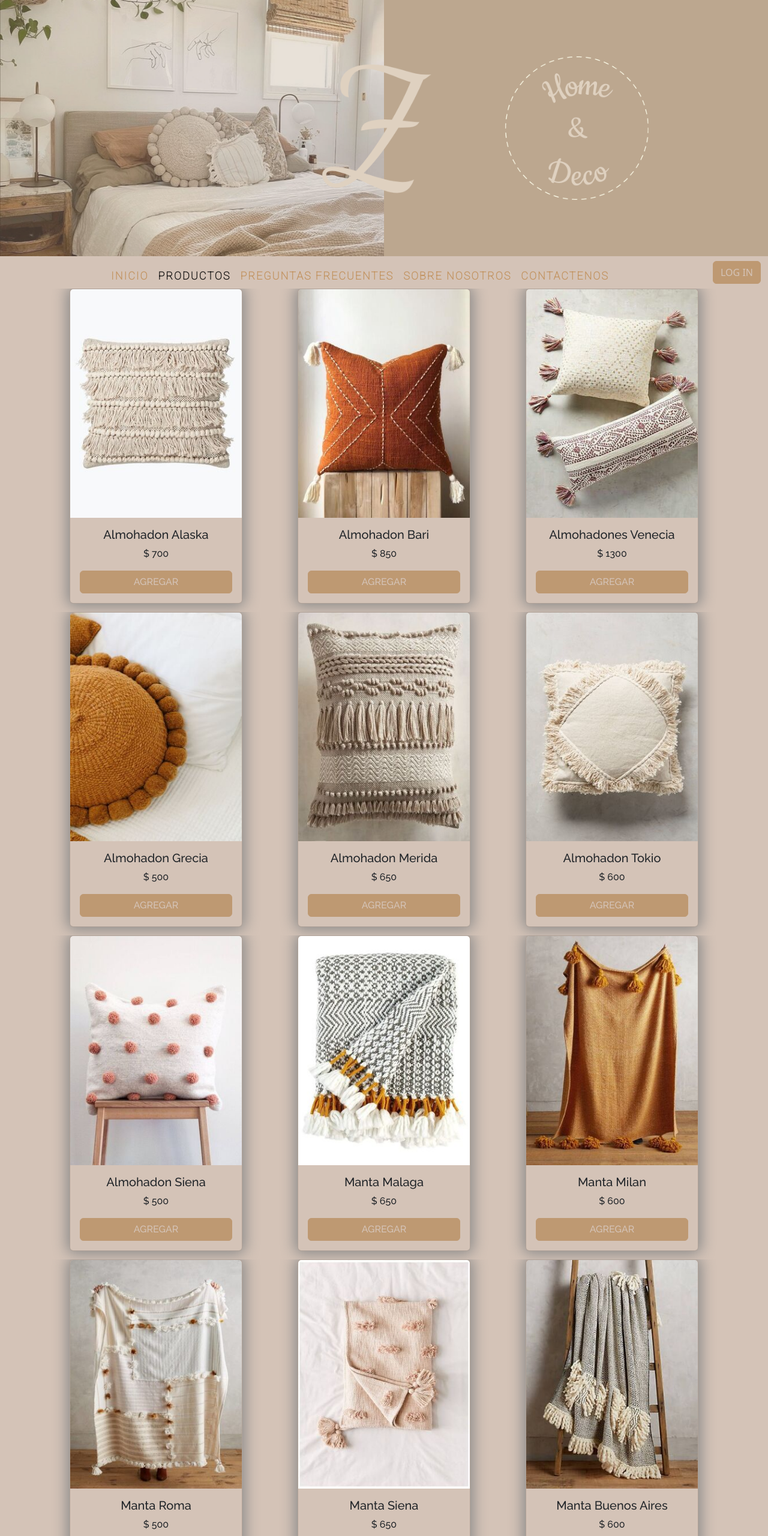
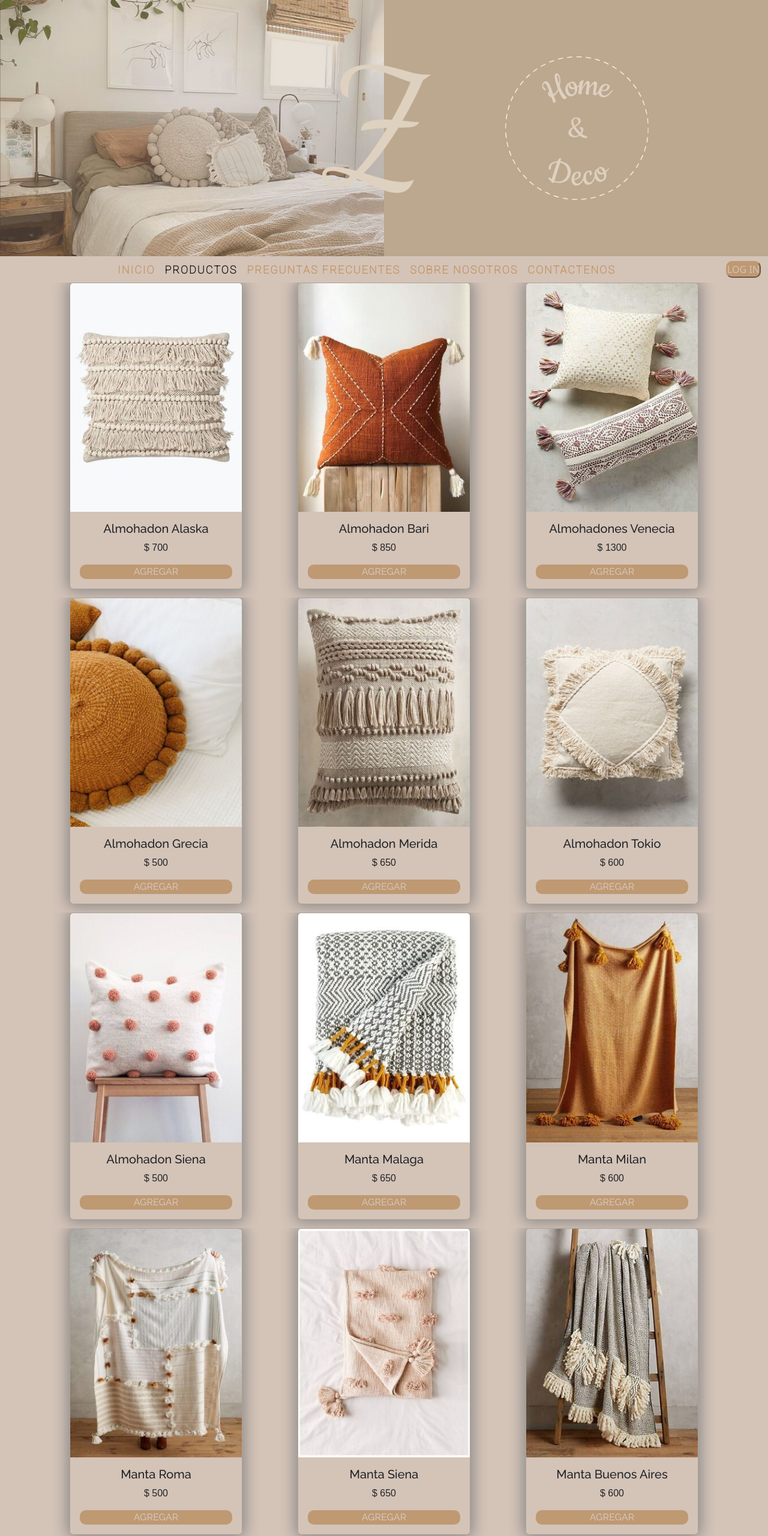
Before and after one commit to pskocir/zhomeanddeco-bootstrap, a website: page pages/productos.html in a window 1280 px wide. Shown: the top 2560 px of the page at 60% size. Drawn offline with nearby package versions, Linux system fonts and the light colour scheme.

Commit message:
Modificando botones y tarjetas

```diff
--- a/pages/productos.html
+++ b/pages/productos.html
@@ -62,7 +62,7 @@
           </ul>
           <form class="d-flex">
 
-            <button class="btn btn-destacado" type="submit">LOG IN</button>
+            <button class="btn-destacado" type="submit">LOG IN</button>
           </form>
         </div>
       </div>
@@ -73,11 +73,11 @@
       <div class="row">
         <div class="col-lg-4 col-md-4 col-sm-12 d-flex justify-content-center">
           <div class="card card-mod" style="width: 18rem;">
-            <img src="../images/almohadon_alaska.jpeg" class="card-img-top" alt="Almohadon Alaska">
+            <img src="../images/almohadon_alaska.jpeg" alt="Almohadon Alaska">
             <div class="card-body">
-              <h5 class="card-title">Almohadon Alaska</h5>
-              <p class="card-text">$ 700</p>
-              <a href="#" class="btn btn-destacado">AGREGAR</a>
+              <h5>Almohadon Alaska</h5>
+              <p style="font-family:Arial, Helvetica, sans-serif;">$ 700</p>
+              <a href="#" class="btn-destacado">AGREGAR</a>
             </div>
           </div>
         </div>
@@ -86,11 +86,11 @@
 
         <div class="col-lg-4 col-md-4 col-sm-12 d-flex justify-content-center">
           <div class="card card-mod" style="width: 18rem;">
-            <img src="../images/almohadon_bari.jpeg" class="card-img-top" alt="Almohadon Bari">
+            <img src="../images/almohadon_bari.jpeg" alt="Almohadon Bari">
             <div class="card-body">
-              <h5 class="card-title">Almohadon Bari</h5>
-              <p class="card-text">$ 850</p>
-              <a href="#" class="btn btn-destacado">AGREGAR</a>
+              <h5>Almohadon Bari</h5>
+              <p style="font-family:Arial, Helvetica, sans-serif;">$ 850</p>
+              <a href="#" class="btn-destacado">AGREGAR</a>
             </div>
           </div>
         </div>
@@ -98,11 +98,11 @@
 
         <div class="col-lg-4 col-md-4 col-sm-12 d-flex justify-content-center">
           <div class="card card-mod" style="width: 18rem;">
-            <img src="../images/almohadones_venecia.jpeg" class="card-img-top" alt="Almohadones Venecia">
+            <img src="../images/almohadones_venecia.jpeg" alt="Almohadones Venecia">
             <div class="card-body">
-              <h5 class="card-title">Almohadones Venecia</h5>
-              <p class="card-text">$ 1300</p>
-              <a href="#" class="btn btn-destacado">AGREGAR</a>
+              <h5>Almohadones Venecia</h5>
+              <p style="font-family:Arial, Helvetica, sans-serif;">$ 1300</p>
+              <a href="#" class="btn-destacado">AGREGAR</a>
             </div>
           </div>
         </div>
@@ -114,11 +114,11 @@
       <div class="row">
         <div class="col-lg-4 col-md-4 col-sm-12 d-flex justify-content-center">
           <div class="card card-mod" style="width: 18rem;">
-            <img src="../images/almohadon_grecia.jpeg" class="card-img-top" alt="Almohadon Grecia">
+            <img src="../images/almohadon_grecia.jpeg" alt="Almohadon Grecia">
             <div class="card-body">
               <h5 class="card-title">Almohadon Grecia</h5>
-              <p class="card-text">$ 500</p>
-              <a href="#" class="btn btn-destacado">AGREGAR</a>
+              <p style="font-family:Arial, Helvetica, sans-serif;">$ 500</p>
+              <a href="#" class="btn-destacado">AGREGAR</a>
             </div>
           </div>
         </div>
@@ -127,22 +127,22 @@
 
         <div class="col-lg-4 col-md-4 col-sm-12 d-flex justify-content-center">
           <div class="card card-mod" style="width: 18rem;">
-            <img src="../images/almohadon_merida.jpeg" class="card-img-top" alt="Almohadon Merida">
+            <img src="../images/almohadon_merida.jpeg" alt="Almohadon Merida">
             <div class="card-body">
               <h5 class="card-title">Almohadon Merida</h5>
-              <p class="card-text">$ 650</p>
-              <a href="#" class="btn btn-destacado">AGREGAR</a>
+              <p style="font-family:Arial, Helvetica, sans-serif;">$ 650</p>
+              <a href="#" class="btn-destacado">AGREGAR</a>
             </div>
           </div>
         </div>
 
         <div class="col-lg-4 col-md-4 col-sm-12 d-flex justify-content-center">
           <div class="card card-mod" style="width: 18rem;">
-            <img src="../images/almohadon_tokio.jpeg" class="card-img-top" alt="Almohadon Tokio">
+            <img src="../images/almohadon_tokio.jpeg" alt="Almohadon Tokio">
             <div class="card-body">
               <h5 class="card-title">Almohadon Tokio</h5>
-              <p class="card-text">$ 600</p>
-              <a href="#" class="btn btn-destacado">AGREGAR</a>
+              <p style="font-family:Arial, Helvetica, sans-serif;">$ 600</p>
+              <a href="#" class="btn-destacado">AGREGAR</a>
             </div>
           </div>
         </div>
@@ -151,11 +151,11 @@
       <div class="row">
         <div class="col-lg-4 col-md-4 col-sm-12 d-flex justify-content-center">
           <div class="card card-mod" style="width: 18rem;">
-            <img src="../images/almohadon_siena.jpeg" class="card-img-top" alt="Almohadon Siena">
+            <img src="../images/almohadon_siena.jpeg" alt="Almohadon Siena">
             <div class="card-body">
               <h5 class="card-title">Almohadon Siena</h5>
-              <p class="card-text">$ 500</p>
-              <a href="#" class="btn btn-destacado">AGREGAR</a>
+              <p style="font-family:Arial, Helvetica, sans-serif;">$ 500</p>
+              <a href="#" class="btn-destacado">AGREGAR</a>
             </div>
           </div>
         </div>
@@ -164,22 +164,22 @@
 
         <div class="col-lg-4 col-md-4 col-sm-12 d-flex justify-content-center">
           <div class="card card-mod" style="width: 18rem;">
-            <img src="../images/manta_malaga.jpeg" class="card-img-top" alt="Manta Malaga">
+            <img src="../images/manta_malaga.jpeg" alt="Manta Malaga">
             <div class="card-body">
               <h5 class="card-title">Manta Malaga</h5>
-              <p class="card-text">$ 650</p>
-              <a href="#" class="btn btn-destacado">AGREGAR</a>
+              <p style="font-family:Arial, Helvetica, sans-serif;">$ 650</p>
+              <a href="#" class="btn-destacado">AGREGAR</a>
             </div>
           </div>
         </div>
 
         <div class="col-lg-4 col-md-4 col-sm-12 d-flex justify-content-center">
           <div class="card card-mod" style="width: 18rem;">
-            <img src="../images/manta_milan.jpeg" class="card-img-top" alt="Manta Milan">
+            <img src="../images/manta_milan.jpeg" alt="Manta Milan">
             <div class="card-body">
               <h5 class="card-title">Manta Milan</h5>
-              <p class="card-text">$ 600</p>
-              <a href="#" class="btn btn-destacado">AGREGAR</a>
+              <p style="font-family:Arial, Helvetica, sans-serif;">$ 600</p>
+              <a href="#" class="btn-destacado">AGREGAR</a>
             </div>
           </div>
         </div>
@@ -188,11 +188,11 @@
       <div class="row">
         <div class="col-lg-4 col-md-4 col-sm-12 d-flex justify-content-center">
           <div class="card card-mod" style="width: 18rem;">
-            <img src="../images/manta_roma.jpeg" class="card-img-top" alt="Manta Roma">
+            <img src="../images/manta_roma.jpeg" alt="Manta Roma">
             <div class="card-body">
               <h5 class="card-title">Manta Roma</h5>
-              <p class="card-text">$ 500</p>
-              <a href="#" class="btn btn-destacado">AGREGAR</a>
+              <p style="font-family:Arial, Helvetica, sans-serif;">$ 500</p>
+              <a href="#" class="btn-destacado">AGREGAR</a>
             </div>
           </div>
         </div>
@@ -201,22 +201,22 @@
 
         <div class="col-lg-4 col-md-4 col-sm-12 d-flex justify-content-center">
           <div class="card card-mod" style="width: 18rem;">
-            <img src="../images/manta_siena.jpeg" class="card-img-top" alt="Manta Siena">
+            <img src="../images/manta_siena.jpeg" alt="Manta Siena">
             <div class="card-body">
               <h5 class="card-title">Manta Siena</h5>
-              <p class="card-text">$ 650</p>
-              <a href="#" class="btn btn-destacado">AGREGAR</a>
+              <p style="font-family:Arial, Helvetica, sans-serif;">$ 650</p>
+              <a href="#" class="btn-destacado">AGREGAR</a>
             </div>
           </div>
         </div>
 
         <div class="col-lg-4 col-md-4 col-sm-12 d-flex justify-content-center">
           <div class="card card-mod" style="width: 18rem;">
-            <img src="../images/manta_bsas.jpeg" class="card-img-top" alt="Manta Buenos Aires">
+            <img src="../images/manta_bsas.jpeg" alt="Manta Buenos Aires">
             <div class="card-body">
               <h5 class="card-title">Manta Buenos Aires</h5>
-              <p class="card-text">$ 600</p>
-              <a href="#" class="btn btn-destacado">AGREGAR</a>
+              <p style="font-family:Arial, Helvetica, sans-serif;">$ 600</p>
+              <a href="#" class="btn-destacado">AGREGAR</a>
             </div>
           </div>
         </div>
--- a/scss/base/_variables.scss
+++ b/scss/base/_variables.scss
@@ -1,5 +1,5 @@
 $font-principal: "Raleway", sans-serif;
 $font-titulo: "Cookie", cursive;
 $font-navbar: "Roboto", sans-serif;
-$font-preguntas: Cambria, Cochin, Georgia, Times, "Times New Roman", serif;
+$font-preguntas: "Roboto", sans-serif;
 $color-card-shadow: rgba(135, 135, 135, 1);
--- a/scss/componentes/_aboutus.scss
+++ b/scss/componentes/_aboutus.scss
@@ -9,7 +9,6 @@
     padding: 30px;
     border-radius: 10px;
     border: 1px solid $color-5;
-    // background-color: $color-1;
     background-image: url("../images/WhatsApp Image 2022-10-10 at 21.54.15.jpeg");
     background-repeat: no-repeat;
     background-position: center;
--- a/scss/componentes/_global.scss
+++ b/scss/componentes/_global.scss
@@ -5,6 +5,10 @@
   box-sizing: border-box;
   scroll-behavior: smooth;
   overflow-x: hidden;
+}
+
+body {
+  background-color: $color-1;
 }
 
 .logo_nav {
@@ -32,10 +36,12 @@
   border-color: $color-4;
   color: $color-1;
   @extend %display-flexible-centrado;
+  border-radius: 10px;
+  text-decoration: none;
 
   &:hover {
-    background-color: $color-4 !important;
-    border-color: $color-5 !important;
+    background-color: $color-5 !important;
+    color: $color-1 !important;
   }
 }
 
@@ -49,6 +55,3 @@ main {
   @extend %display-flexible-centrado;
   margin-bottom: 14px;
 }
-
-@media screen and (max-width: 992px) {
-}
--- a/scss/componentes/_header.scss
+++ b/scss/componentes/_header.scss
@@ -19,8 +19,7 @@
   letter-spacing: 2px;
   text-transform: uppercase;
   &:hover {
-    text-decoration: underline;
-    text-decoration-color: $color-4;
+    color: $color-2;
   }
 }
 
@@ -44,10 +43,4 @@
   }
 }
 
-@media screen and (min-width: 993px) and (max-width: 1017px) {
-  .nav-lista {
-    @include titulo_principal(19px, $color-5, $font-navbar);
-  }
-}
-
 /*############## FIN HEADER ##############*/
```
Also changed, not shown: index.html (+0 -30 lines), pages/sobrenosotros.html (+0 -7 lines), css/style.css, 1 other file.
